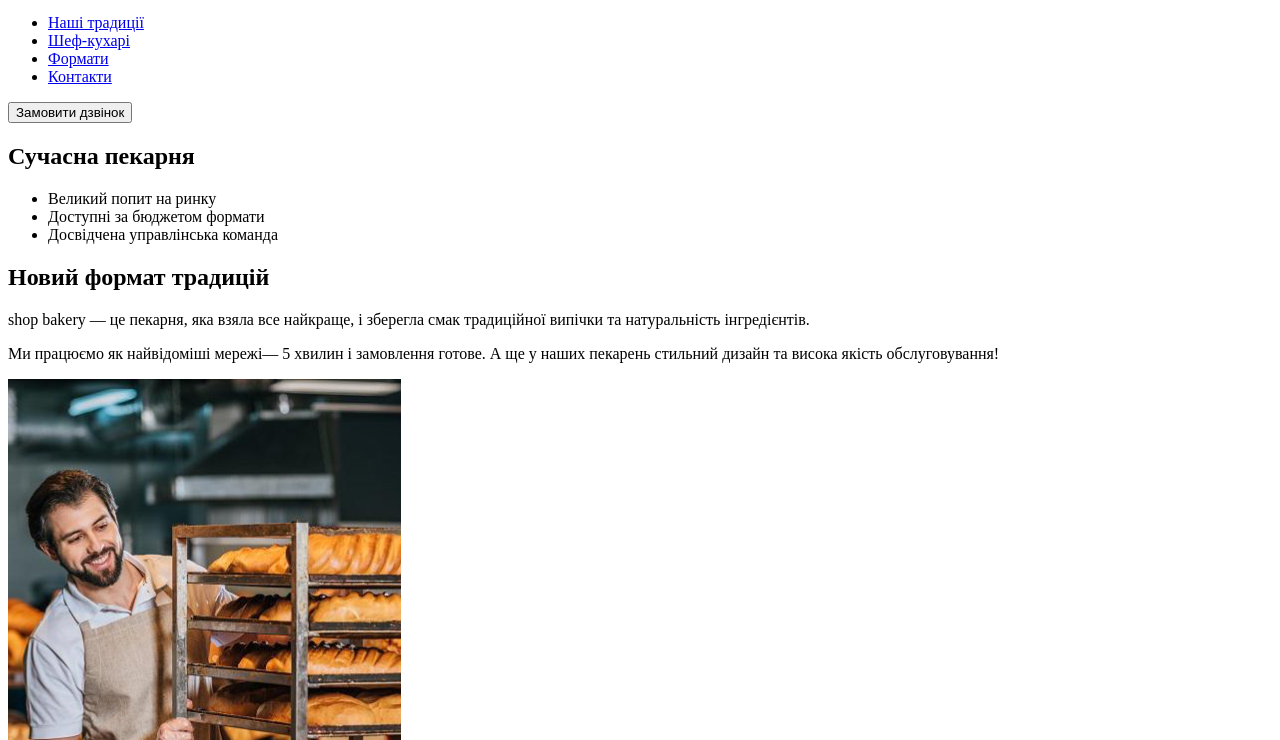
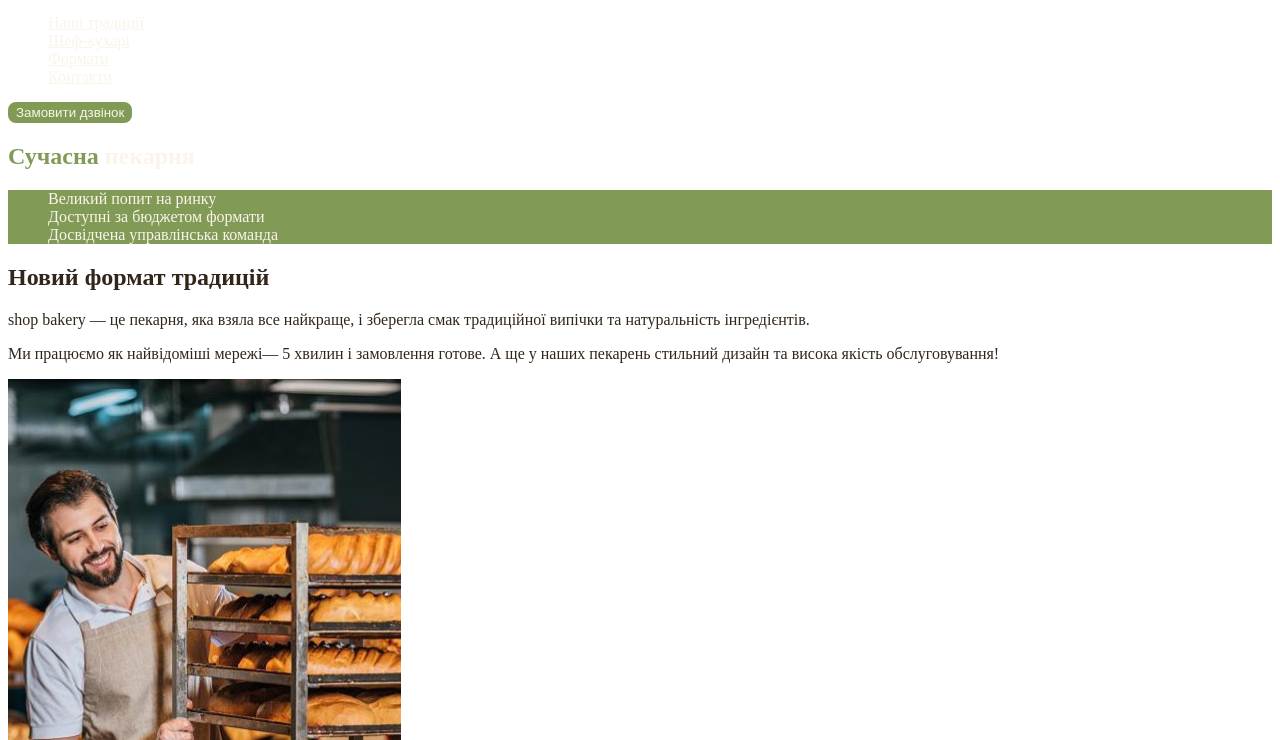
Before and after one commit to Mariiastef/genious-text, a plain HTML site: page index.html in a window 1280 px wide. Shown: the part 60-800 px from the top of the page. Drawn offline with Linux system fonts and the light colour scheme.

Commit message:
Add styles.css and css variables

```diff
--- /dev/null
+++ b/css/slyles.css
@@ -0,0 +1,61 @@
+:root {
+    --color-primaty-light: #FAF4EA;
+    --color-primaty-dark: #31261A;
+    --color-brand-light: #819B57;
+    --color-brand-dark: #465929;
+}
+
+/* Base */
+body {
+    color: var(--color-primaty-dark);
+}
+
+ul {
+    list-style-type: none;
+}
+
+/* Button */
+.button {
+    color: var(--color-primaty-light);
+    border-radius: 8px;
+    border: 2px solid var(--color-brand-light);
+    background: var(--color-brand-light);
+    cursor: pointer;
+}
+
+.button:hover {
+    color: var(--color-brand-dark);
+    background-color: transparent;
+}
+
+/* Link */
+.link {
+    color: var(--color-primaty-light);
+}
+
+.link:hover {
+    color: var(--color-brand-light);
+}
+
+/* Hero */
+.hero-title {
+    color: var(--color-primaty-light);
+}
+
+.hero-title .accent {
+    color: var(--color-brand-light);
+}
+
+/* Advantages */
+.adantages-list {
+    background-color: var(--color-brand-light);
+    color: var(--color-primaty-light);
+}
+
+.section-title {
+    color: #31261A;
+}
+
+.section-title .accent {
+    color: var(--color-brand-light);
+}
--- a/index.html
+++ b/index.html
@@ -6,6 +6,7 @@
     <meta http-equiv="X-UA-Compatible" content="IE=edge" />
     <meta name="viewport" content="width=device-width, initial-scale=1.0">
     <title>Test name</title>
+    <link rel="stylesheet" href="/css/slyles.css">
 </head>
 
 <body>
@@ -15,25 +16,25 @@
                 <img src="./images/logo.svg" alt="logo сучасної пекарні">
             </a>
             <ul>
-                <li><a href="#tradition-section">Наші традиції</a></li>
-                <li><a href="#chefs-section">Шеф-кухарі</a></li>
-                <li><a href="#formats-section">Формати</a></li>
-                <li><a href="#contacts-section">Контакти</a></li>
+                <li><a class="link" href="#tradition-section">Наші традиції</a></li>
+                <li><a class="link" href="#chefs-section">Шеф-кухарі</a></li>
+                <li><a class="link" href="#formats-section">Формати</a></li>
+                <li><a class="link" href="#contacts-section">Контакти</a></li>
             </ul>
         </nav>
-        <button type="button">Замовити дзвінок</button>
+        <button class="button" type="button">Замовити дзвінок</button>
     </header>
     <main>
         <section>
-            <h1>Сучасна пекарня</h1>
+            <h1 class="hero-title"><span class="accent">Сучасна</span> пекарня</h1>
         </section>
         <section id="tradition-section">
-            <ul>
+            <ul class="adantages-list">
                 <li>Великий попит на ринку</li>
                 <li>Доступні за бюджетом формати</li>
                 <li>Досвідчена управлінська команда</li>
             </ul>
-            <h2>Новий формат традицій</h2>
+            <h2 class="section-title">Новий формат традицій</h2>
             <p><span>shop bakery</span> — це пекарня, яка взяла все найкраще, і зберегла смак традиційної випічки та
                 натуральність
                 інгредієнтів.</p>
@@ -45,8 +46,9 @@
             <img src="./images/baker-man 1560.jpg" alt="чоловік пекар дивиться на батони із посмішкою">
         </section>
         <section id="chefs-section">
-            <h2>Наші найкращі
-                шеф -кухарі</h2>
+            <h2 class="section-title">Наші найкращі
+                <span class="accent">шеф -кухарі</span>
+            </h2>
             <ul>
                 <li>
                     <article>
@@ -69,7 +71,7 @@
             </ul>
         </section>
         <section id="formats-section">
-            <h2>Формати</h2>
+            <h2 class="section-title">Формати</h2>
             <ul>
                 <li>
                     <article>
@@ -89,7 +91,7 @@
             </ul>
         </section>
         <section id="contacts-section">
-            <h2>Приєднуйся до
+            <h2 class="section-title">Приєднуйся до
                 мережі пекарень</h2>
             <iframe
                 src="https://www.google.com/maps/embed?pb=!1m18!1m12!1m3!1d2540.164054656813!2d30.48865857655763!3d50.456669671593325!2m3!1f0!2f0!3f0!3m2!1i1024!2i768!4f13.1!3m3!1m2!1s0x40d4ce637bfe1717%3A0x5370c2254ad1b952!2z0LLRg9C70LjRhtGPINCh0ZbRh9C-0LLQuNGFINCh0YLRgNGW0LvRjNGG0ZbQsiwgNTQsINCa0LjRl9CyLCDQo9C60YDQsNGX0L3QsCwgMDIwMDA!5e0!3m2!1suk!2spl!4v1699389328576!5m2!1suk!2spl"
```
